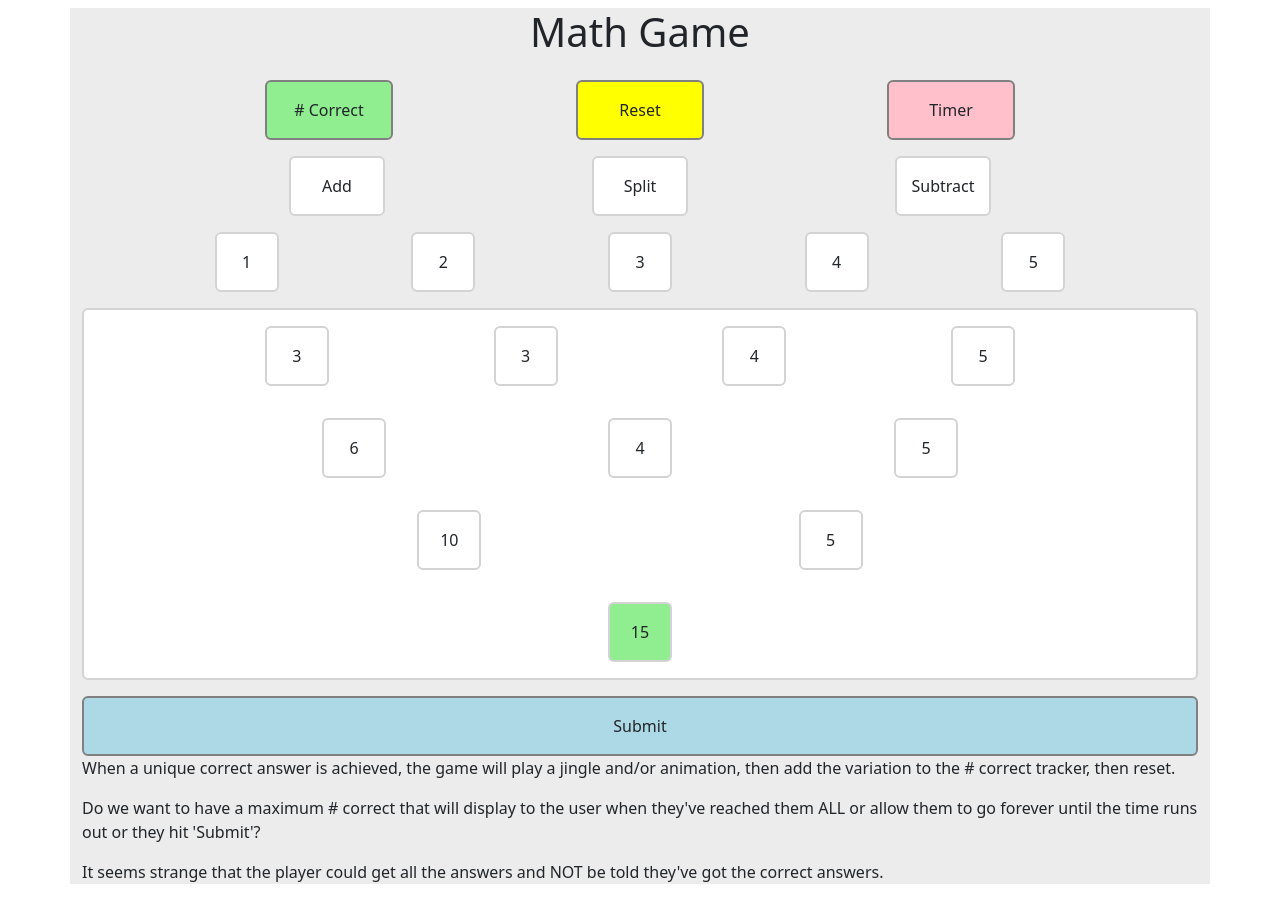
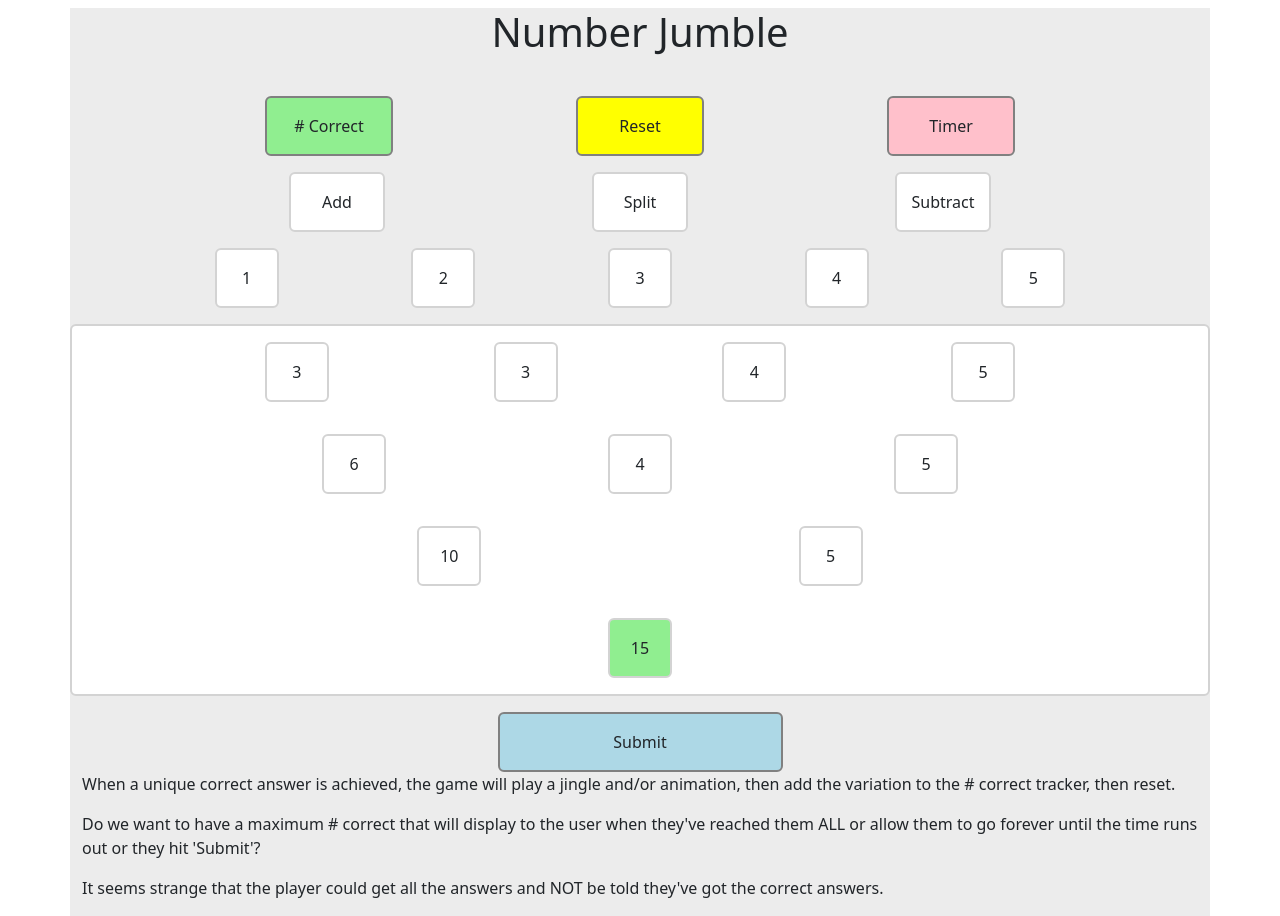
Before and after one commit to SaidNivek/number_jumble, a React (Create React App) app in the folder number_jumble/: page / in a window 1280 px wide. Built offline with nearby package versions, Linux system fonts and the light colour scheme.

Commit message:
Submit button reduced, add bootstrap row to GameScreen

```diff
--- a/number_jumble/src/App.js
+++ b/number_jumble/src/App.js
@@ -5,7 +5,7 @@ function App() {
   return (
     <>
       <main className='container'>
-        <h1 className='d-flex justify-content-center mb-4 mt-2'>Math Game</h1>
+        <h1 className='d-flex justify-content-center mb-4 mt-2'>Number Jumble</h1>
         <GameScreen />
       </main>
     </>
--- a/number_jumble/src/components/Submit.jsx
+++ b/number_jumble/src/components/Submit.jsx
@@ -3,7 +3,7 @@ import Card from 'react-bootstrap/Card'
 
 function Submit() {
   return (
-    <Card style={{border:'2px grey solid', backgroundColor:'lightblue'}} className='mt-3'>
+    <Card style={{border:'2px grey solid', backgroundColor:'lightblue'}} className='mt-3 col-3'>
         <Card.Body className='d-flex justify-content-center'>Submit</Card.Body>
     </Card>
   )
--- a/number_jumble/src/pages/GameScreen.jsx
+++ b/number_jumble/src/pages/GameScreen.jsx
@@ -8,7 +8,7 @@ import Submit from '../components/Submit'
 function GameScreen() {
 
   return (
-    <>
+    <div className="row d-flex justify-content-center">
       <GameInfo />
       <Functions />
       <Numbers />
@@ -17,7 +17,7 @@ function GameScreen() {
       <p>When a unique correct answer is achieved, the game will play a jingle and/or animation, then add the variation to the # correct tracker, then reset.</p>
       <p>Do we want to have a maximum # correct that will display to the user when they've reached them ALL or allow them to go forever until the time runs out or they hit 'Submit'?</p>
       <p>It seems strange that the player could get all the answers and NOT be told they've got the correct answers.</p>
-    </>
+    </div>
   )
 }
 
```
